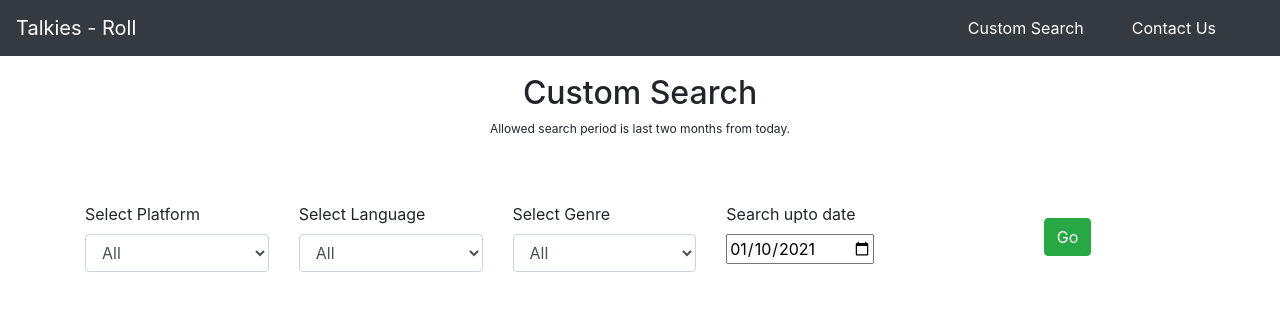
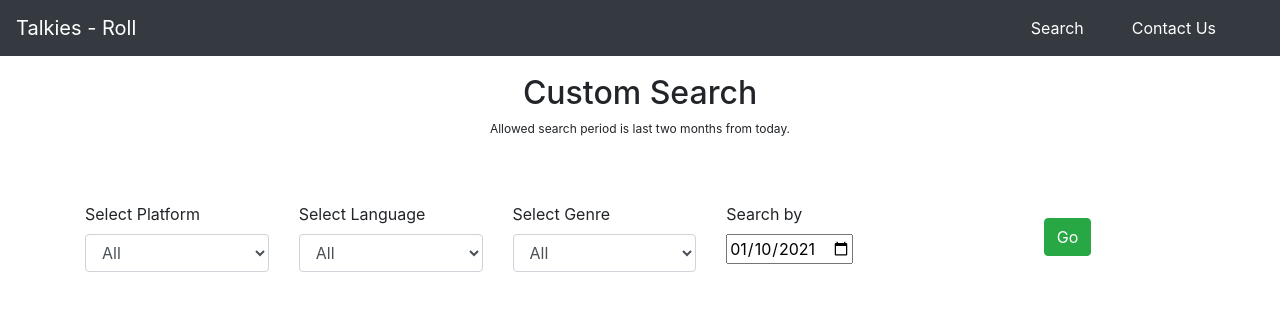
Before and after one commit to AyushVardhan/ott-registration, a React (Create React App) app: page /custom-search in a window 1280 px wide. Shown: the top 310 px of the page. Built offline with nearby package versions, Linux system fonts and the light colour scheme.

Commit message:
Ayush | address review comment

```diff
--- a/src/Components/CustomSearch.js
+++ b/src/Components/CustomSearch.js
@@ -34,6 +34,11 @@ const CustomSearch = () => {
     requiredMinDate.setDate(requiredMinDate.getDate() - configData.MAX_SEARCH_DAYS);
     requiredMinDate = requiredMinDate.toJSON().slice(0, 10);
     console.log("Required min date in custom search : " + requiredMinDate);
+
+    let requiredMaxDate = new Date();
+    requiredMaxDate.setDate(requiredMaxDate.getDate() - 1);
+    requiredMaxDate = requiredMaxDate.toJSON().slice(0, 10);
+    console.log("Required max date in custom search : " + requiredMaxDate);
 
     const [selectedPlatform, setSelectedPlatform] = useState("All");
     const [selectedLanguage, setSelectedLanguage] = useState("All");
@@ -169,8 +174,8 @@ const CustomSearch = () => {
                             </Col>
                             <Col>
                                 <Form.Group controlId="customSearchEndDate">
-                                    <Form.Label>Search upto date </Form.Label>
-                                    <input type="date" value={selectedEndDate} min={requiredMinDate} onChange={onChange} placeholder="yyyy-mm-dd"></input>
+                                    <Form.Label>Search by </Form.Label>
+                                    <input type="date" value={selectedEndDate} min={requiredMinDate} max={requiredMaxDate} onChange={onChange} placeholder="yyyy-mm-dd"></input>
                                     <div className={hasError.includes("end-date") ? "text-danger" : "invisible"}>Incorrect date. Please try again!</div>
                                 </Form.Group>
                             </Col>
--- a/src/Components/NavBar.js
+++ b/src/Components/NavBar.js
@@ -9,7 +9,7 @@ const NavBar = () => {
                 <Navbar.Toggle className="ml-auto" aria-controls="basic-navbar-nav"/>
                 <Navbar.Collapse className="justify-content-end">
                     <Navbar.Text className="mr-5">
-                        <a href="/custom-search" style={{color: "white"}}>Custom Search</a>
+                        <a href="/custom-search" style={{color: "white"}}>Search</a>
                     </Navbar.Text>
                     <Navbar.Text className="mr-5">
                         <Link to="section1" spy={true} smooth={true} duration={1000} style={{color: "white", cursor: "pointer"}}>Contact Us</Link>
```
